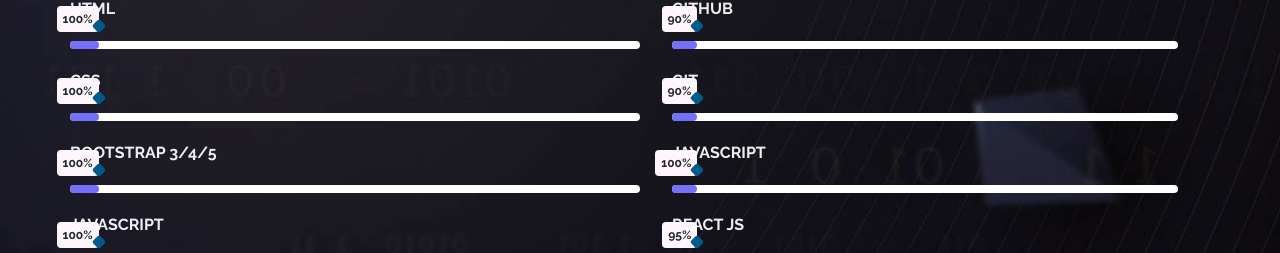
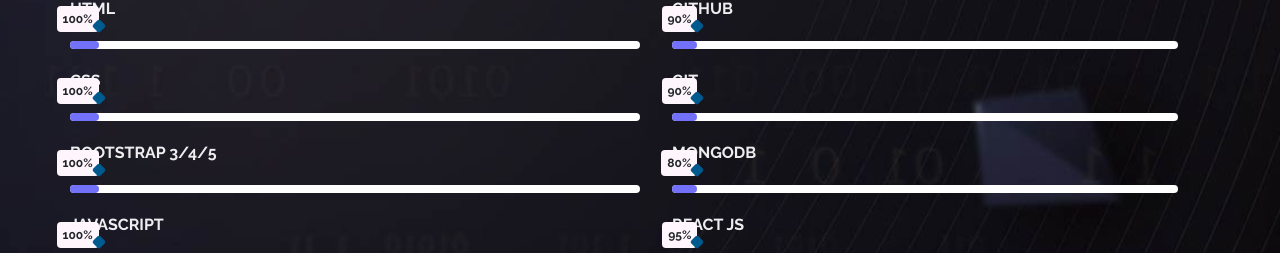
Before and after one commit to secret-glimmer/example-web-portfolio, a React (Vite) app: page / in a window 1280 px wide. Shown: the part 2694-2947 px from the top of the page. Built offline with nearby package versions, Linux system fonts and the light colour scheme.

Commit message:
some changes

```diff
--- a/src/components/Skills.jsx
+++ b/src/components/Skills.jsx
@@ -106,12 +106,12 @@
                   </div>
                 </div>
                 <div className="skill">
-                  <div className="skill-name">Javascript</div>
+                  <div className="skill-name">MongoDB</div>
                   <div className="skill-bar">
                     <div
                       className="skill-percentage"
-                      per="100%"
-                      style={{ maxWidth: "100%" }}
+                      per="80%"
+                      style={{ maxWidth: "80%" }}
                     ></div>
                   </div>
                 </div>
```
